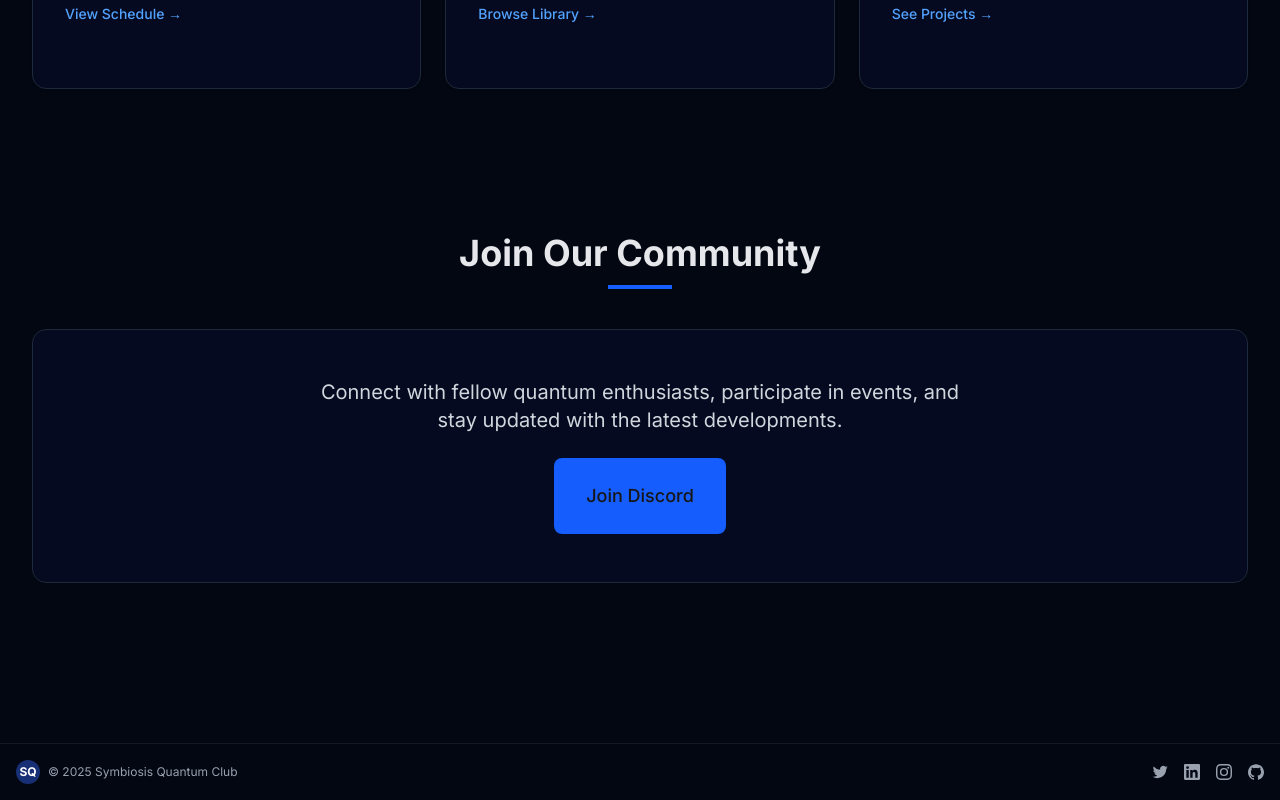
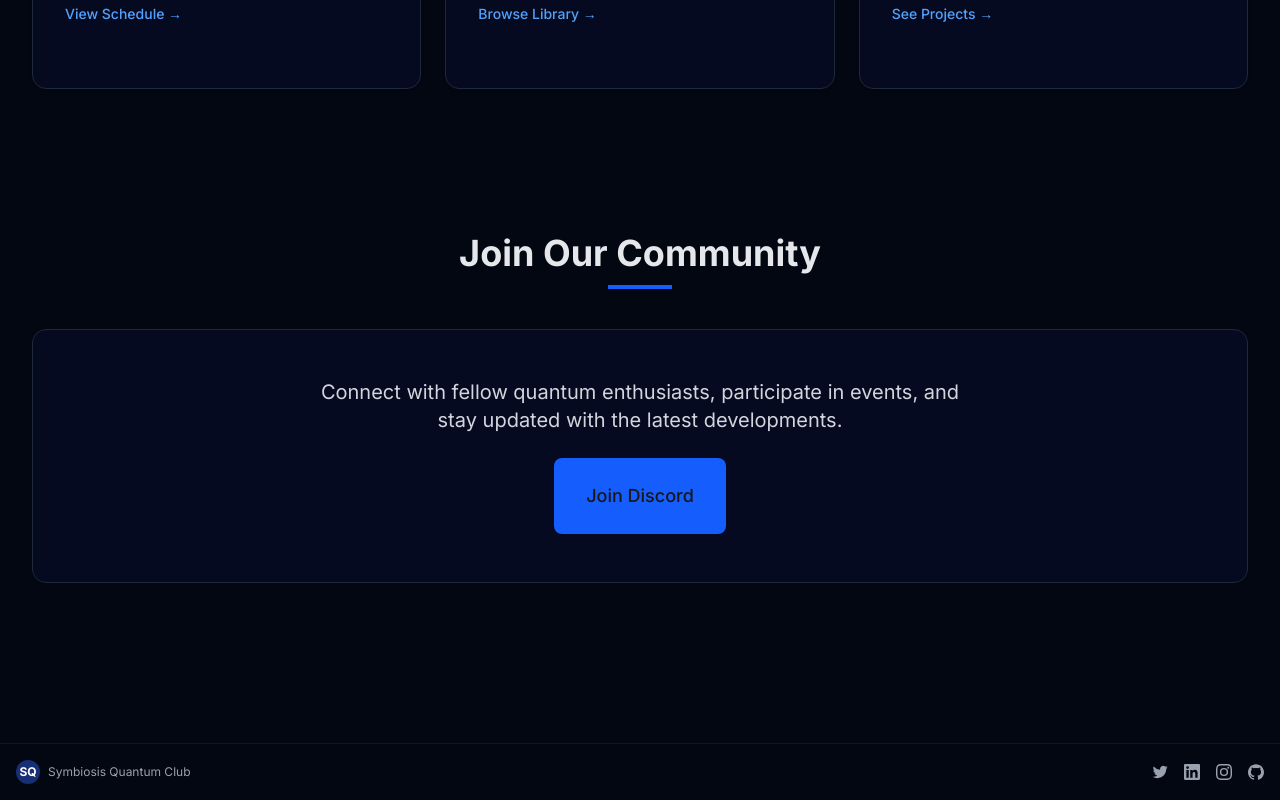
Before and after one commit to samarthsb4real/sqc-site, a Next.js app: page / in a window 1280 px wide. Shown: the part 1651-2451 px from the top of the page. Built offline with nearby package versions, Linux system fonts and the light colour scheme.

Commit message:
feat: remove current year from footer copyright text

```diff
--- a/components/layout/footer.tsx
+++ b/components/layout/footer.tsx
@@ -7,7 +7,7 @@ export default function Footer() {
             <div className="h-6 w-6 bg-blue-900/80 rounded-full flex items-center justify-center">
               <span className="text-xs font-bold font-title text-white">SQ</span>
             </div>
-            <span className="font-display text-xs text-gray-400">© {new Date().getFullYear()} Symbiosis Quantum Club</span>
+            <span className="font-display text-xs text-gray-400">Symbiosis Quantum Club</span>
           </div>
 
           <div className="flex items-center gap-4">
```
